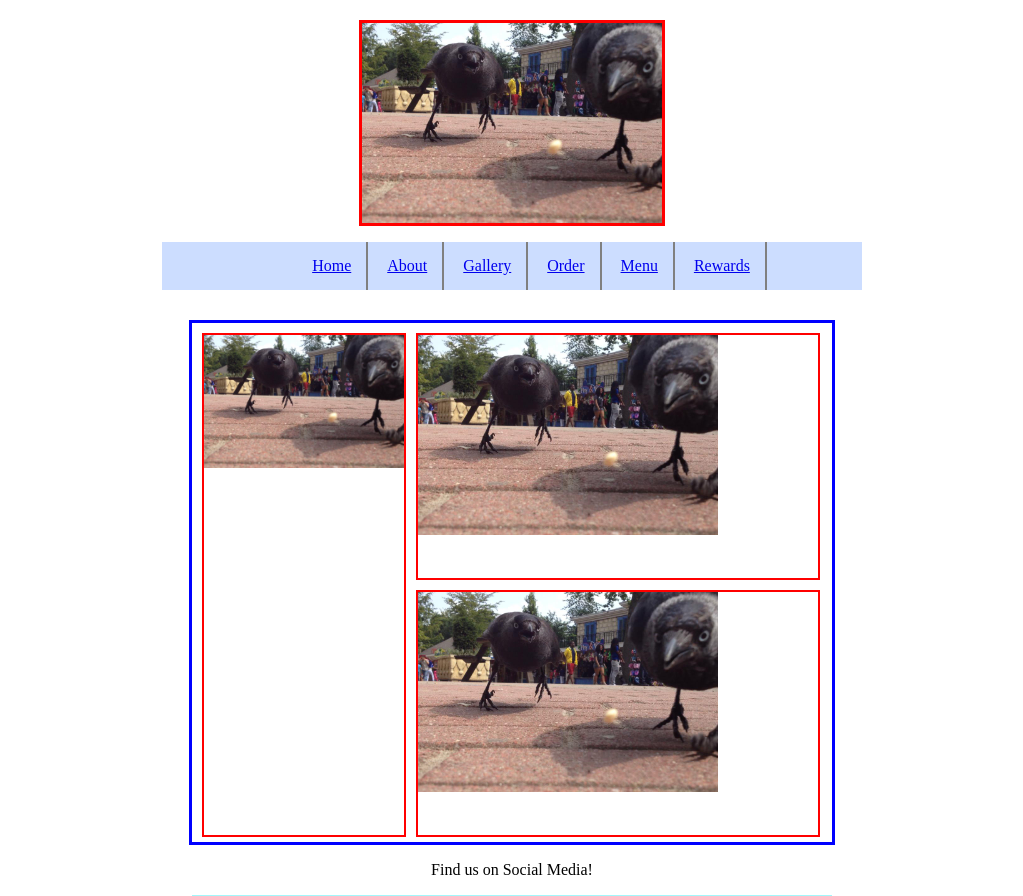
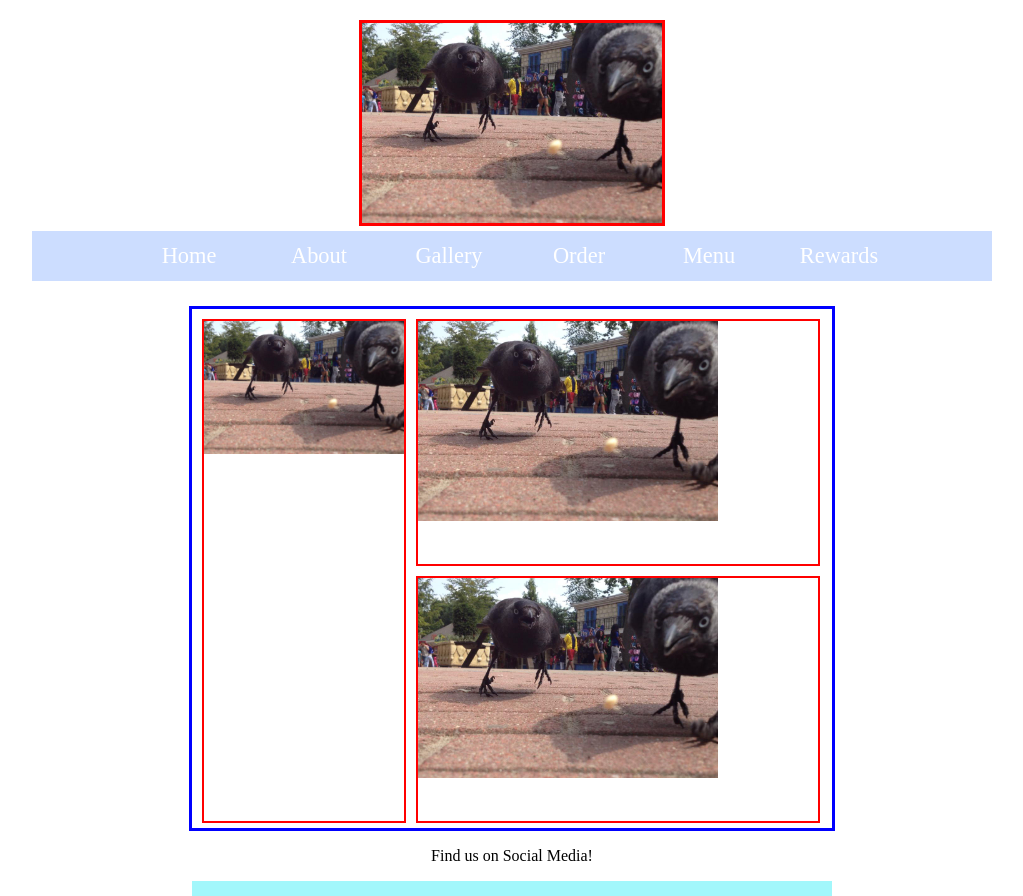
Before and after one commit to jaballen/G10, a PHP site: page /indexv2.html in a window 1280 px wide. Shown: the top 896 px of the page, without its empty margins (128-1151 px from the left). Run offline with PHP 8.4, Linux system fonts and the light colour scheme.

Commit message:
Moved css to external stylesheet and added drop down nav bar

```diff
--- a/Style/base.css
+++ b/Style/base.css
@@ -1,2 +1,139 @@
-body {
+body {margin:0;}
+
+#header {margin:auto;
+width:300px;
+height:200px;
+border: 3px solid red;
+   text-align: center;
+margin-top:20px;}
+
+#header img {margin:0 auto;
+display:block;
+width: 100%;
 }
+
+#content {
+margin:auto;
+height:100%;
+width:640px;
+margin-top:30px;
+border: 3px solid blue;}
+
+.column1 {float:left;
+margin:10px;
+border: 2px solid red;
+width:200px;
+height:500px;}
+
+.column1 img {width:200px;}
+
+.column2 { overflow:auto;
+margin:10px;
+border: 2px solid red;
+width:400px;
+height:243px;}
+
+.column2 img {width:300px;}
+
+.column3 {overflow:auto;
+margin:5px;
+border: 2px solid red;
+width:400px;
+height:243px;}
+
+.column3 img {width:300px;}
+
+#nav{
+height: 40px;
+width: 960px;
+position: relative;
+margin-left: auto;
+margin-right: auto;
+padding: 5px;
+color: #ccddff;
+}
+
+#nav ul {
+list-style: none;
+background-color: #ccddff;
+text-align: center;
+padding: 0;
+margin: 0;
+}
+
+#nav li {
+font-size: 1em;
+line-height: 35px;
+text-align: left;
+}
+
+#nav a {
+text-decoration: none;
+color: #fff;
+display: block;
+padding-left: 15px;
+border-bottom: 1px solid #888;
+}
+
+#nav a:hover {
+background-color: #005f5f;
+}
+
+#nav a.active {
+background-color: #aaa;
+color: #444;
+cursor: default;
+}
+
+#nav li li {
+font-size: .8em;
+}
+
+#nav li {
+width: 130px;
+border-bottom: none;
+height: 50px;
+line-height: 50px;
+font-size: 1.4em;
+display: inline-block;
+margin-right: -4px;
+}
+
+#nav a {
+border-bottom: none;
+}
+
+#nav > ul > li {
+text-align: center;
+}
+
+#nav > ul > li > a {
+padding-left: 0;
+}
+
+
+#nav li ul {
+position: absolute;
+display: none;
+width: inherit;
+}
+
+#nav li:hover ul {
+display: block;
+}
+
+#nav li ul li {
+display: block;
+}
+
+
+
+.socialbanner {clear:both;
+text-align:center;}
+
+#footer {text-align:center;
+width:640px;
+margin:auto;
+background-color:#a2f7fb;
+padding-top:20px;}
+}
--- a/indexv2.html
+++ b/indexv2.html
@@ -3,83 +3,12 @@
 	<head>
 		<meta charset="utf-8">
 		<title>Cupcakes on a Cloud</title>
-		<!--<link rel="stylesheet" type="text/css" href="style4.css"> -->
-
-		<style>
-
-		body {margin:0;}
-
-		#header {margin:auto;
-		width:300px;
-		height:200px;
-		border: 3px solid red;
-	    text-align: center;
-		margin-top:20px;}
-
-		#header img {margin:0 auto;
-		display:block;
-		width: 100%;
-		}
-
-		#content {
-		margin:auto;
-		height:100%;
-		width:640px;
-		margin-top:30px;
-		border: 3px solid blue;}
-
-		.column1 {float:left;
-		margin:10px;
-		border: 2px solid red;
-		width:200px;
-		height:500px;}
-
-		.column1 img {width:200px;}
-
-		.column2 { overflow:auto;
-		margin:10px;
-		border: 2px solid red;
-		width:400px;
-		height:243px;}
-
-		.column2 img {width:300px;}
-
-		.column3 {overflow:auto;
-		margin:5px;
-		border: 2px solid red;
-		width:400px;
-		height:243px;}
-
-		.column3 img {width:300px;}
-
-		#navigation {margin:auto;
-		width:700px;
-		margin-top:0;}
-
-		ul {list-style-type:none;
-		text-align:center;
-		background-color: #ccddff;}
-
-		li {display:inline-block;
-		padding:15px;
-		border-right:2px solid grey;}
-
-		.socialbanner {clear:both;
-		text-align:center;}
-
-		#footer {text-align:center;
-		width:640px;
-		margin:auto;
-		background-color:#a2f7fb;
-		padding-top:20px;}
-}
-
-		</style>
+		<link rel="stylesheet" type="text/css" href="Style/base.css">
 	</head>
 
 	<body>
 
-		<div id=wrapper>
+		<div id="wrapper"">
 			<!-- div header -->
 			<div id="header">
 				<a href="index.html"><img src="crumb.jpg"
@@ -87,29 +16,25 @@
 			</div>
 
 			<!-- navigation -->
-			<div id="navigation">
+			<div id="nav">
 				<ul>
 					<li><a href="index.html">Home</a></li>
-					<li>
-						<a href="about.html">About</a>
-						<!--<ul>
+					<li><a href="about.html">About</a>
+						<ul>
 							<li><a href="about.html">Our Story</a></li>
 							<li><a href="location_contact.html">Location</a></li>
-						<!--</ul>-->
+						</ul>
 					</li>
 					<li><a href="gallery.html">Gallery</a></li>
 					<li><a href="order.html">Order</a></li>
 					<li><a href="menu.html">Menu</a></li>
-					<li>
-						<a href="rewards.html">Rewards</a>
-						<!-- <ul>
-							<li><a href="login.html">Log In</a></li>
+					<li><a href="rewards.html">Rewards</a>
+						<ul>
 							<li><a href="login.html">Log In</a></li>
 							<li><a href="rewards.html">Sign Up</a></li>
-						<!-- </ul>	-->
+						</ul>
 					</li>
-				</ul>
-
+				</div>
 				<div id="content">
 					<div class="column1">
 					<a href = "index.html"><img src="crumb.jpg"></a>
```
